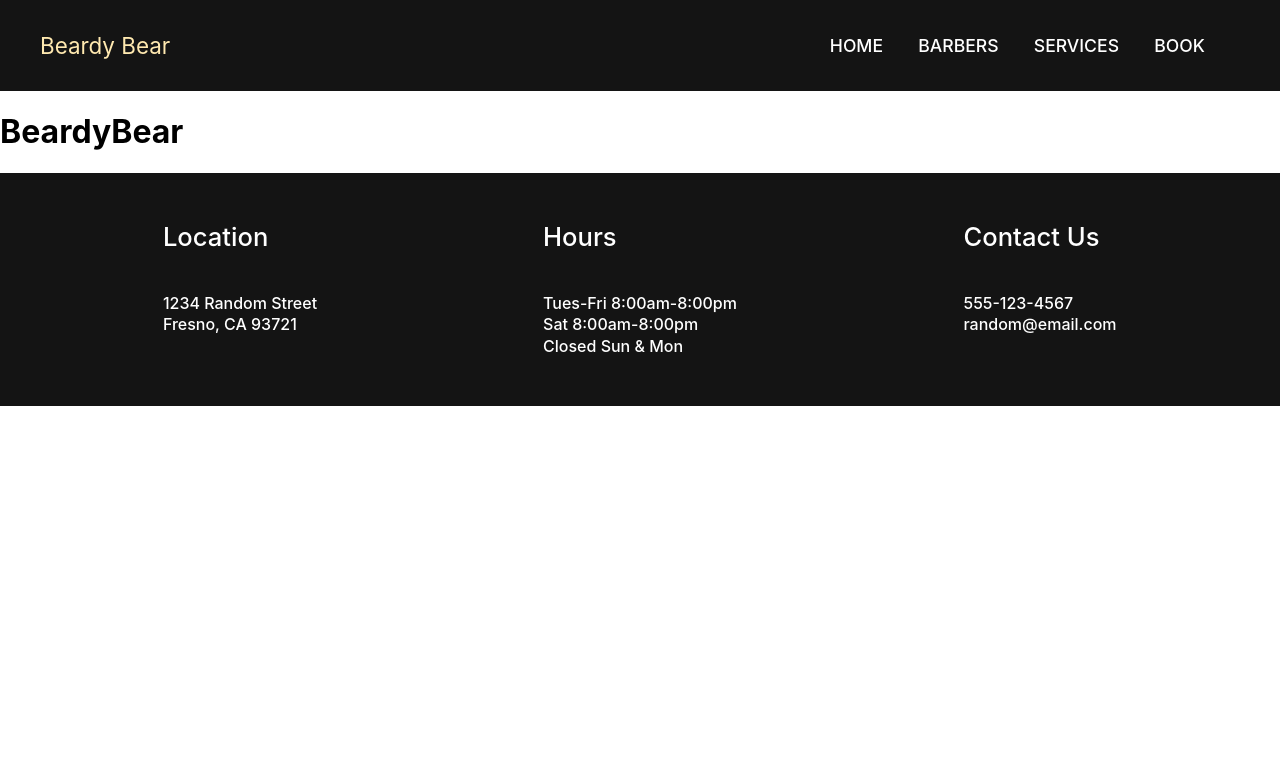
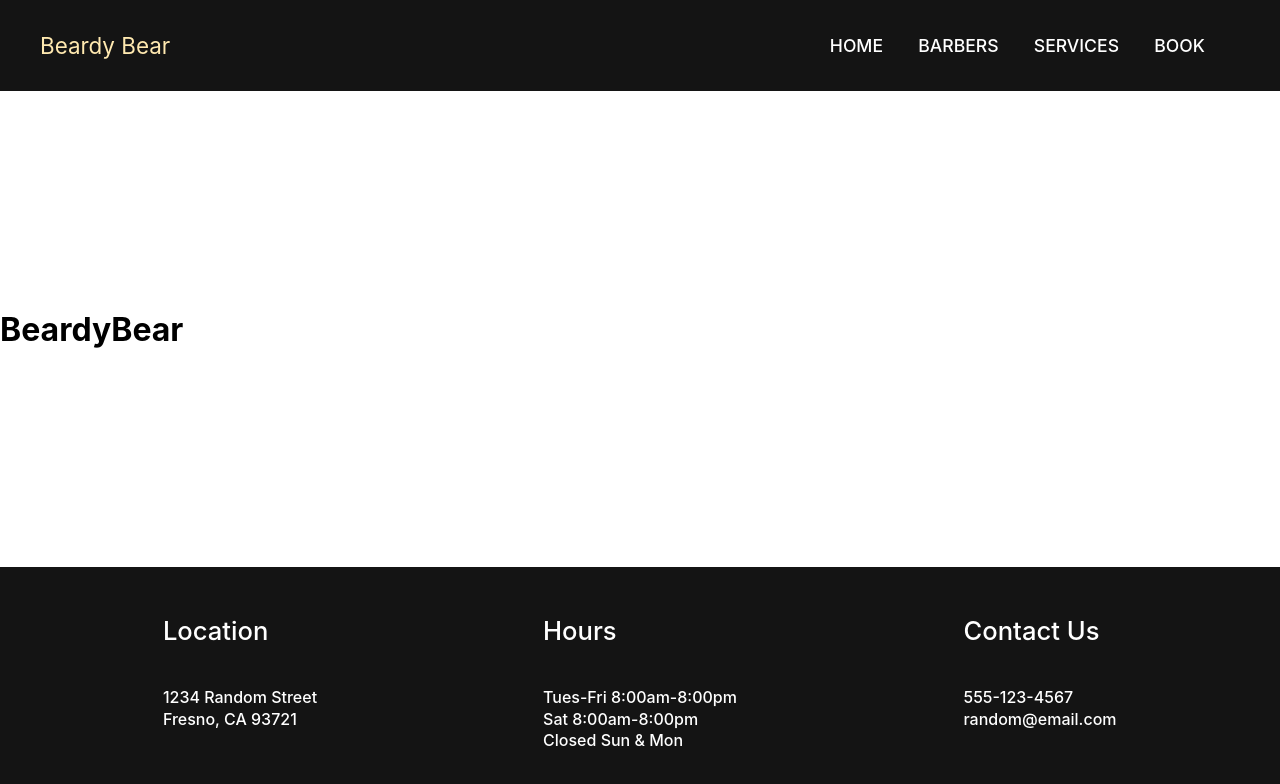
Before and after one commit to NordicBeaver/beardybear-client, a Next.js app: page / in a window 1280 px wide. Shown: the top 784 px of the page. Built offline with nearby package versions, Linux system fonts and the light colour scheme.

Commit message:
Make index page 100% height.

```diff
--- a/pages/index.module.css
+++ b/pages/index.module.css
@@ -0,0 +1,6 @@
+.page {
+  min-height: 100vh;
+  display: flex;
+  flex-direction: column;
+  justify-content: space-between;
+}
--- a/pages/index.tsx
+++ b/pages/index.tsx
@@ -7,7 +7,7 @@
 
 const Home: NextPage = () => {
   return (
-    <div className={styles.container}>
+    <div className={styles.page}>
       <Head>
         <title>Beardybear</title>
         <meta name="description" content="BeardyBear barbershop." />
```
